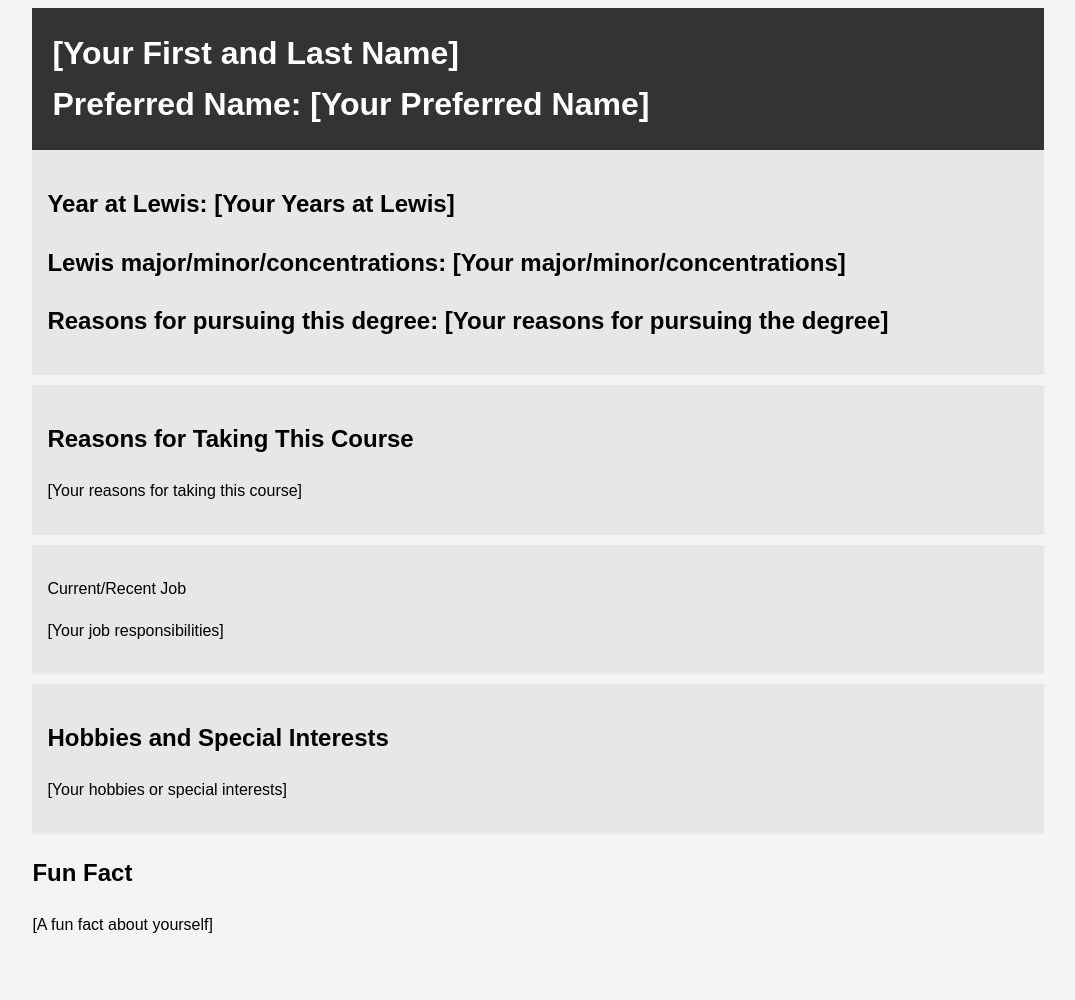
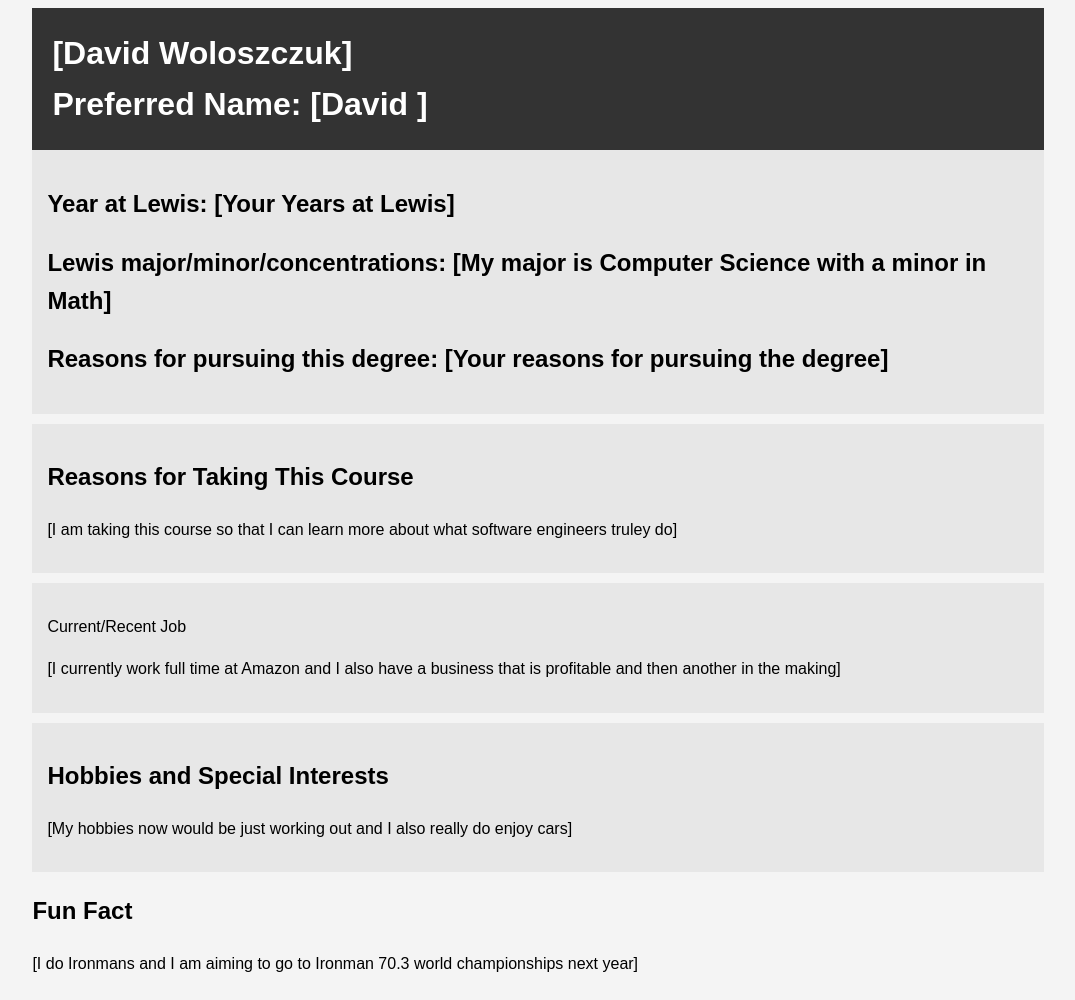
Before and after one commit to davidwoloszczuk/me, a plain HTML site: page index.html in a window 1280 px wide. Shown: the whole page, without its empty margins (102-1177 px from the left). Before the commit the page ends 962 px from the top, so only its background shows below. Drawn offline with Linux system fonts and the light colour scheme.

Commit message:
Add my info, fix Fun Fact styling, add last updated date

```diff
--- a/index.html
+++ b/index.html
@@ -31,34 +31,34 @@
 <body>
     <div class="container">
         <header class="main-info">
-            <h1>[Your First and Last Name]</h1>
-            <h1>Preferred Name: [Your Preferred Name]</h1>
+            <h1>[David Woloszczuk]</h1>
+            <h1>Preferred Name: [David ]</h1>
         </header>
 
         <section class="lewis">
 			<h2>Year at Lewis: [Your Years at Lewis]</h2>
-			<h2>Lewis major/minor/concentrations: [Your major/minor/concentrations]</h2>
+			<h2>Lewis major/minor/concentrations: [My major is Computer Science with a minor in Math]</h2>
 			<h2>Reasons for pursuing this degree: [Your reasons for pursuing the degree]</h2>
         </section>
 
 		<section class="course">
             <h2>Reasons for Taking This Course</h2>
-            <p>[Your reasons for taking this course]</p>
+            <p>[I am taking this course so that I can learn more about what software engineers truley do]</p>
         </section>
 
 		<section class="job">
             <p>Current/Recent Job</p>
-			<p>[Your job responsibilities]</p>
+			<p>[I currently work full time at Amazon and I also have a business that is profitable and then another in the making]</p>
         </section>
 
         <section class="hobbies">
             <h2>Hobbies and Special Interests</h2>
-            <p>[Your hobbies or special interests]</p>
+            <p>[My hobbies now would be just working out and I also really do enjoy cars]</p>
         </section>
 
         <section class="fun-fact">
             <h2>Fun Fact</h2>
-            <p>[A fun fact about yourself]</p>
+            <p>[I do Ironmans and I am aiming to go to Ironman 70.3 world championships next year]</p>
         </section>
     </div>
 </body>
```
